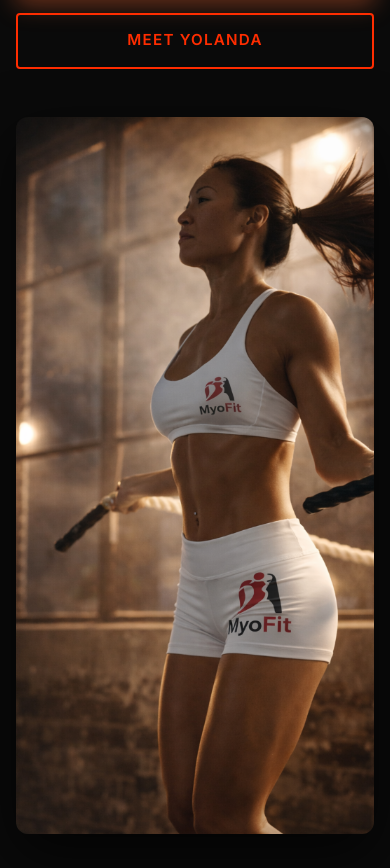
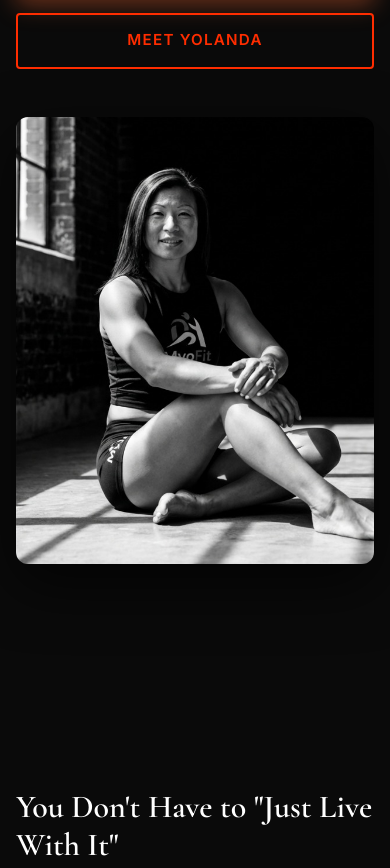
Before and after one commit to cirton86/yolanda-movement-studio, a plain HTML site: page index.html in a window 390 px wide. Shown: the part 995-1863 px from the top of the page. Drawn offline with nearby package versions, Linux system fonts and the light colour scheme.

Commit message:
feat: Add new B&W Hero Image to Home and About pages for better mobile first impression

```diff
--- a/index.html
+++ b/index.html
@@ -142,11 +142,14 @@
   <section class="hero-portrait" id="main-content">
     <div class="container">
       <div class="grid grid-2 items-center gap-12 py-20">
-        <div class="reveal w-full-mobile">
-          <img src="images/gallery/img1.png"
+        <!-- Hero Image (No Reveal Animation for Immediate mobile load) -->
+        <div class="w-full-mobile">
+          <img src="images/yolanda-hero-bw.jpg"
                alt="Yolanda Reinert - NASM Certified Personal Trainer"
-               class="hero-image open-modal"
-               data-image="images/gallery/img1.png"
+               class="hero-image open-modal shadow-2xl rounded-xl"
+               style="width: 100%; height: auto; object-fit: cover; aspect-ratio: 4/5;"
+               loading="eager"
+               data-image="images/yolanda-hero-bw.jpg"
                data-title="Meet Yolanda"
                data-message="Strength, mobility, and longevity.">
         </div>
```
Also changed, not shown: about.html (+3 -2 lines), assets/images/yolanda-hero.jpg (added), images/yolanda-hero-bw.jpg (added).
